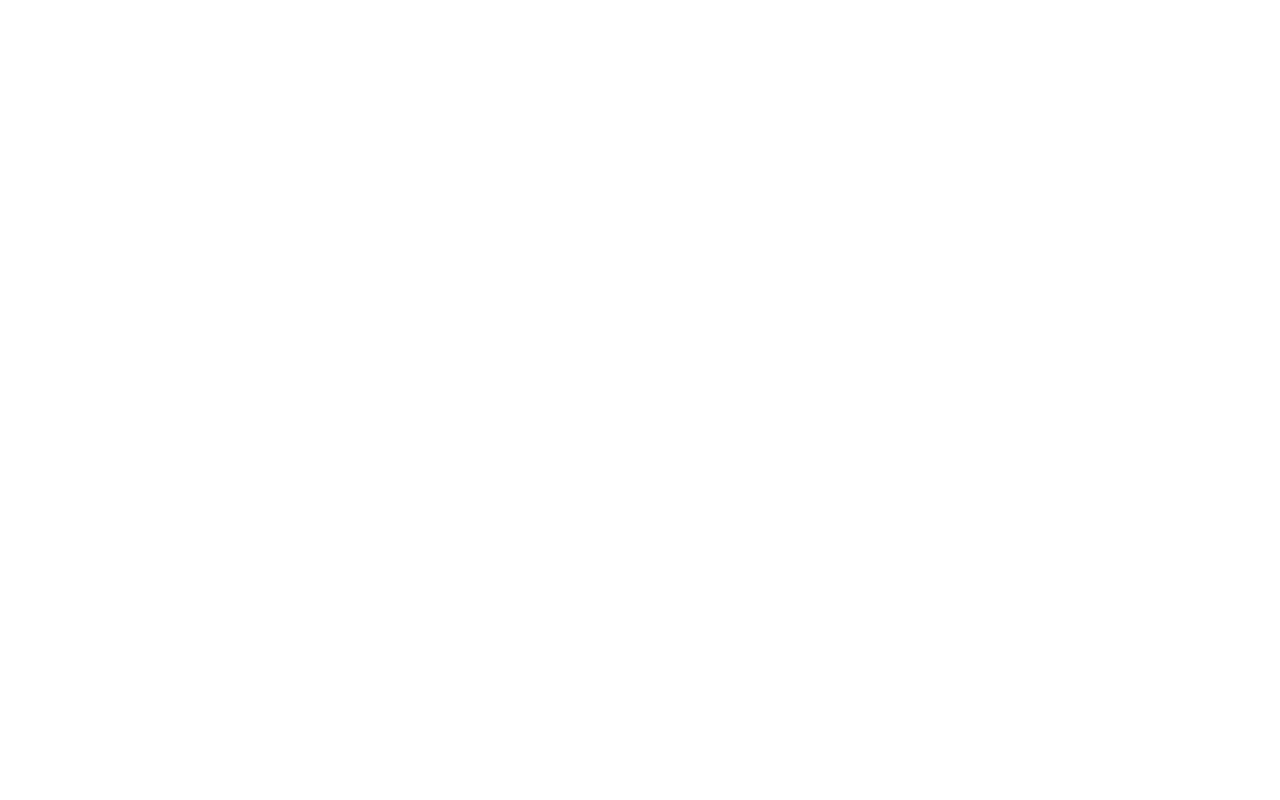
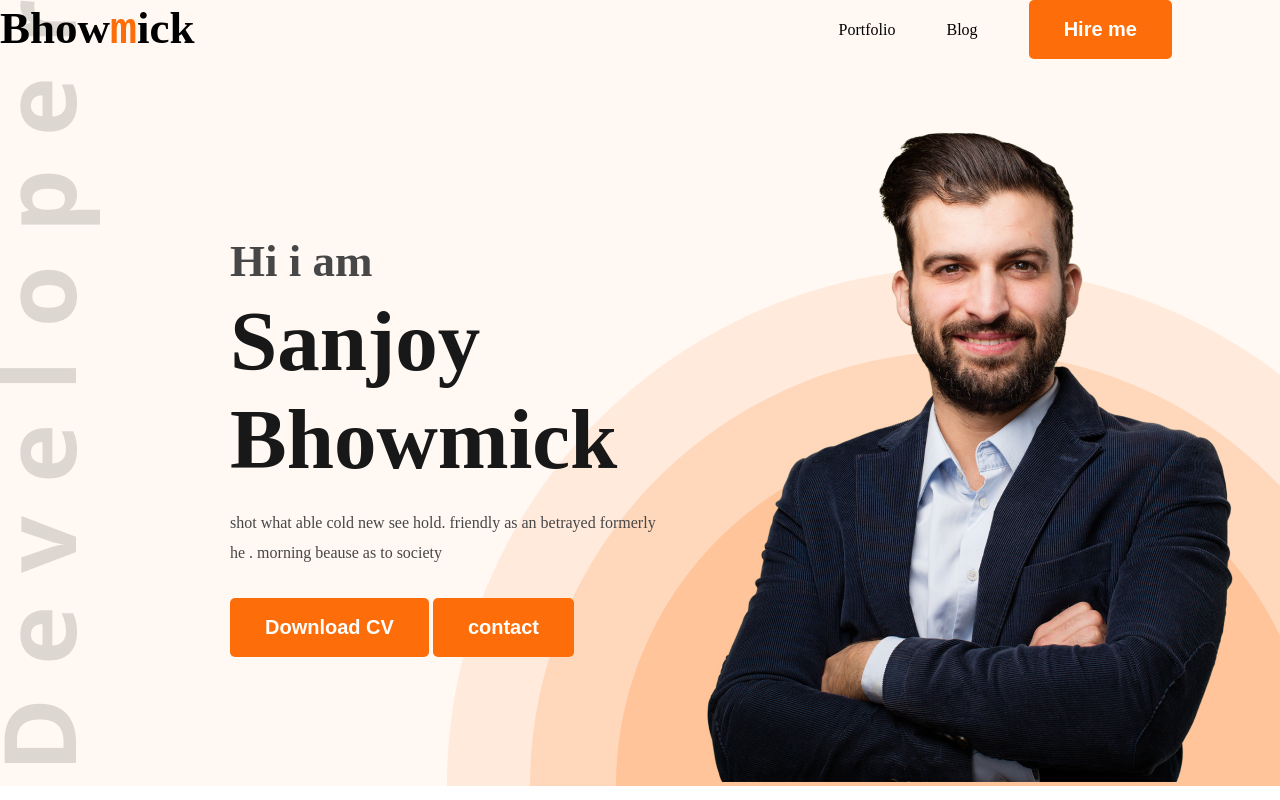
Before and after one commit to infosanjoybh-ux/info-sanjoy-bh-portfolio, a plain HTML site: page index.html in a window 1280 px wide. Drawn offline with Linux system fonts and the light colour scheme.

Commit message:
Update project code

```diff
--- a/index.html
+++ b/index.html
@@ -4,8 +4,38 @@
     <meta charset="UTF-8">
     <meta name="viewport" content="width=device-width, initial-scale=1.0">
     <title>sanjoy</title>
+    <link rel="preconnect" href="https://fonts.googleapis.com">
+<link rel="preconnect" href="https://fonts.gstatic.com" crossorigin>
+<link href="https://fonts.googleapis.com/css2?family=Open+Sans:ital,wght@0,300..800;1,300..800&family=Poppins:ital,wght@0,100;0,200;0,300;0,400;0,500;0,600;0,700;0,800;0,900;1,100;1,200;1,300;1,400;1,500;1,600;1,700;1,800;1,900&family=Roboto:ital,wght@0,100..900;1,100..900&display=swap" rel="stylesheet">
+<link rel="stylesheet" href="styles.css">
 </head>
-<body>
+<body class="font_open_sans">
+    <header >
+        <nav class="logo">
+            <div>
+               <h2>Bhow<samp class="color-orange">m</samp>ick</h2>
+            </div>
 
+            <ul class="menu">
+                <li><a href=""></a>Portfolio</li>
+                <li><a href=""></a>Blog</li>
+                <li><button class="btn">Hire me</button> </li>
+            </ul>
+        </nav>
+        <section id="banner">
+            <div class="banner-content">
+                <h2>Hi i am</h2>
+                <h1>Sanjoy Bhowmick</h1>
+                <p>shot what able cold new see hold. friendly as an betrayed formerly he . morning beause as to society </p>
+                <div>
+                    <button class="btn">Download CV</button>
+                    <button class="btn">contact</button>
+                </div>
+            </div>
+            <div class="banner-image">
+                <img src="images/hardy.png" alt="">
+            </div>
+        </section>
+    </header>
 </body>
 </html>
--- /dev/null
+++ b/styles.css
@@ -0,0 +1,85 @@
+*{
+    margin:0;
+    padding: 0;
+    box-sizing: border-box;
+}
+/*Shared style */
+.font-open-sans {
+  font-family: "Open Sans", sans-serif;
+  font-optical-sizing: auto;
+}
+/* main style */
+.logo h2{
+    font-size: 45px;
+}
+.color-orange{
+    color: #FD6E0A;
+}
+.btn{
+    background-color:#FD6E0A ;
+    border: none;
+    padding: 18px 35px;
+    border-radius: 5px;
+    font-size: 20px;
+    font-weight: bold;
+    color: white;
+    cursor: pointer;
+}
+header{
+    background-color: #fFF8F3;
+    background: url(images/developer.png),url(images/header_bg.png),#fFF8F3;
+    background-repeat: no-repeat;
+    padding-top: 50;
+    background-position: top left, bottom right;
+}
+nav{
+    width: 100%;
+    max-width: 1172px;
+    /*border: 1px solid red;*/
+    display: flex;
+    justify-content: space-between;
+    align-items: center;
+}
+nav .menu{
+    display: flex;
+    list-style-type: none;
+    gap: 51px;
+    align-items: center;
+}
+nav .manu a{
+    font-size: 20px;
+    color: #474747;
+}
+#banner .banner-content{
+    max-width: 585px;
+}
+#banner{
+    margin: 47px 38px 0px 230px;
+    display: flex;
+    justify-content: center;
+    align-items: center;
+}
+#banner .banner-content h2{
+    font-size: 45px;
+    font-weight: 600;
+    color: #474747;
+    margin-bottom: 5px;
+
+}
+#banner .banner-content h1{
+    font-size: 85px;
+    font-weight: bold;
+    color: #181818;
+    margin-bottom: 20px;
+
+}
+#banner .banner-content p{
+    color: #474747;
+    line-height: 30px;
+    margin-bottom: 30px;
+
+}
+#banner.banner-image img{
+    max-width: 585px;
+    vertical-align: auto;
+}
```
